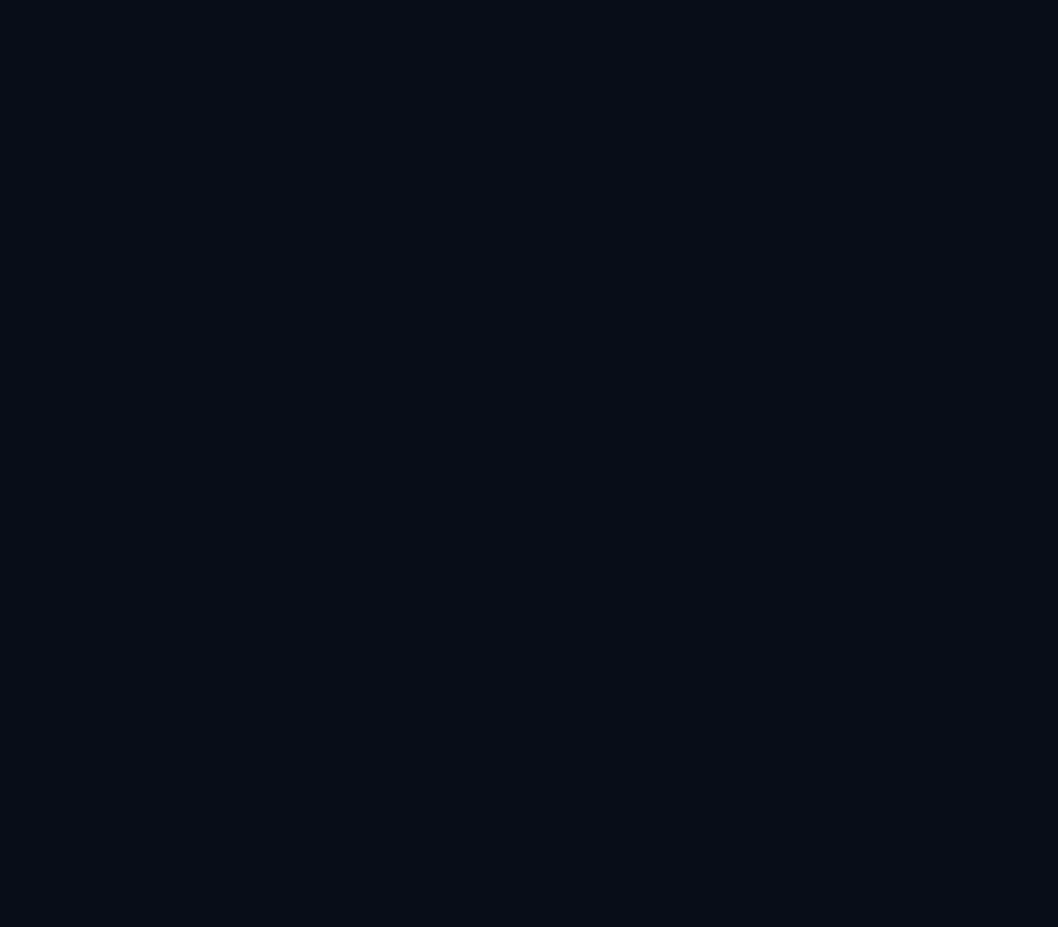
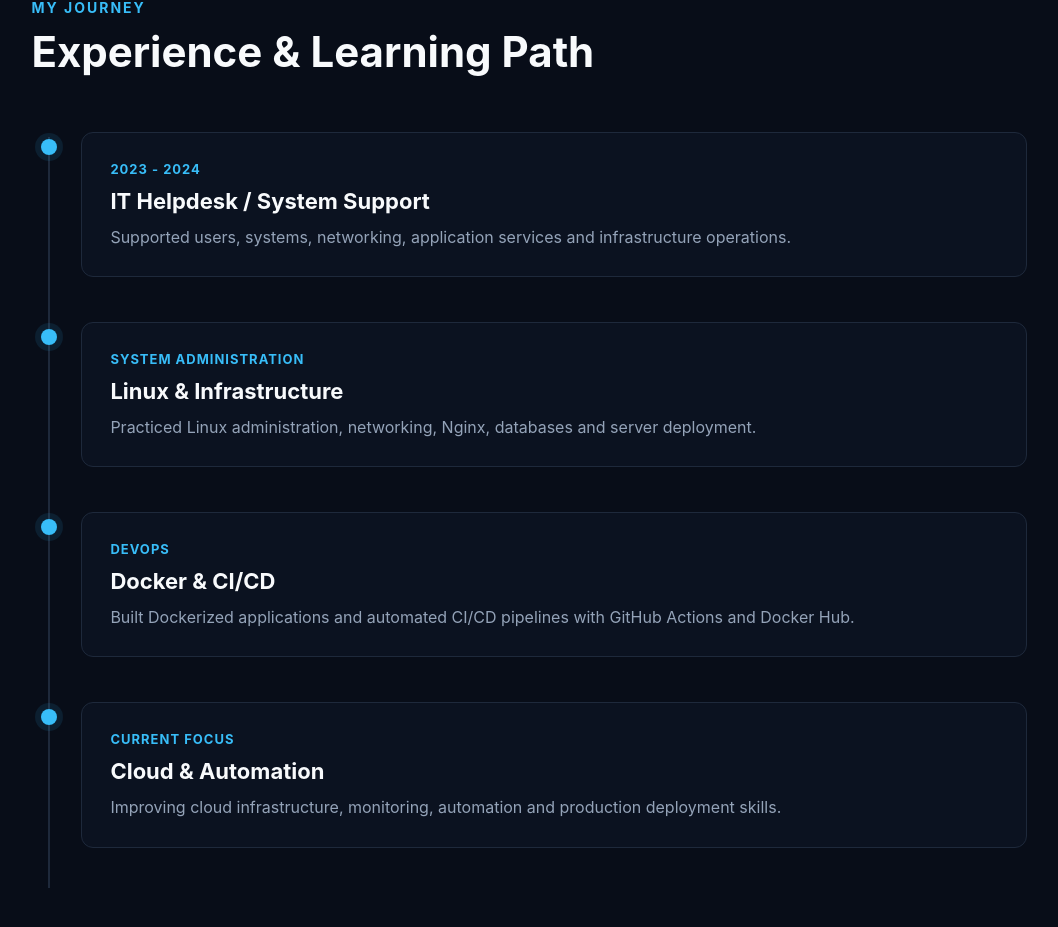
Before and after one commit to nhantran01s/react-lab, a React (Vite) app: page / in a window 1280 px wide. Shown: the part 2818-3745 px from the top of the page, without its empty margins (111-1169 px from the left). Before the commit the page ends 2683 px from the top, so only its background shows below. Built offline with nearby package versions, Linux system fonts and the light colour scheme.

Commit message:
update experience

```diff
--- a/src/App.css
+++ b/src/App.css
@@ -360,3 +360,76 @@ body {
     grid-template-columns: 1fr;
   }
 }
+
+.journey-section {
+  max-width: 1200px;
+  margin: 0 auto;
+  padding: 120px 8%;
+}
+
+.journey-section h2 {
+  font-size: 42px;
+  margin: 0 0 55px;
+}
+
+.timeline {
+  position: relative;
+  margin-left: 10px;
+  padding-left: 40px;
+}
+
+.timeline::before {
+  content: "";
+  position: absolute;
+  left: 7px;
+  top: 5px;
+  bottom: 5px;
+  width: 2px;
+  background: #1e293b;
+}
+
+.timeline-item {
+  position: relative;
+  padding-bottom: 45px;
+}
+
+.timeline-dot {
+  position: absolute;
+  left: -40px;
+  top: 7px;
+
+  width: 16px;
+  height: 16px;
+
+  border-radius: 50%;
+  background: #38bdf8;
+
+  box-shadow: 0 0 0 6px rgba(56, 189, 248, 0.1);
+}
+
+.timeline-content {
+  background: #0b1220;
+  border: 1px solid #1e293b;
+  border-radius: 12px;
+
+  padding: 25px 28px;
+}
+
+.timeline-date {
+  color: #38bdf8;
+  font-size: 13px;
+  font-weight: 700;
+  letter-spacing: 1px;
+  text-transform: uppercase;
+}
+
+.timeline-content h3 {
+  margin: 10px 0;
+  font-size: 22px;
+}
+
+.timeline-content p {
+  margin: 0;
+  color: #94a3b8;
+  line-height: 1.7;
+}
--- a/src/App.jsx
+++ b/src/App.jsx
@@ -158,6 +158,67 @@ function App() {
   </div>
 </section>
 
+<section className="journey-section">
+  <p className="section-label">MY JOURNEY</p>
+  <h2>Experience & Learning Path</h2>
+
+  <div className="timeline">
+
+    <div className="timeline-item">
+      <div className="timeline-dot"></div>
+
+      <div className="timeline-content">
+        <span className="timeline-date">2023 - 2024</span>
+        <h3>IT Helpdesk / System Support</h3>
+        <p>
+          Supported users, systems, networking, application services
+          and infrastructure operations.
+        </p>
+      </div>
+    </div>
+
+    <div className="timeline-item">
+      <div className="timeline-dot"></div>
+
+      <div className="timeline-content">
+        <span className="timeline-date">System Administration</span>
+        <h3>Linux & Infrastructure</h3>
+        <p>
+          Practiced Linux administration, networking, Nginx,
+          databases and server deployment.
+        </p>
+      </div>
+    </div>
+
+    <div className="timeline-item">
+      <div className="timeline-dot"></div>
+
+      <div className="timeline-content">
+        <span className="timeline-date">DevOps</span>
+        <h3>Docker & CI/CD</h3>
+        <p>
+          Built Dockerized applications and automated CI/CD pipelines
+          with GitHub Actions and Docker Hub.
+        </p>
+      </div>
+    </div>
+
+    <div className="timeline-item">
+      <div className="timeline-dot"></div>
+
+      <div className="timeline-content">
+        <span className="timeline-date">Current Focus</span>
+        <h3>Cloud & Automation</h3>
+        <p>
+          Improving cloud infrastructure, monitoring, automation
+          and production deployment skills.
+        </p>
+      </div>
+    </div>
+
+  </div>
+</section>
+
       </main>
     </div>
   )
```
